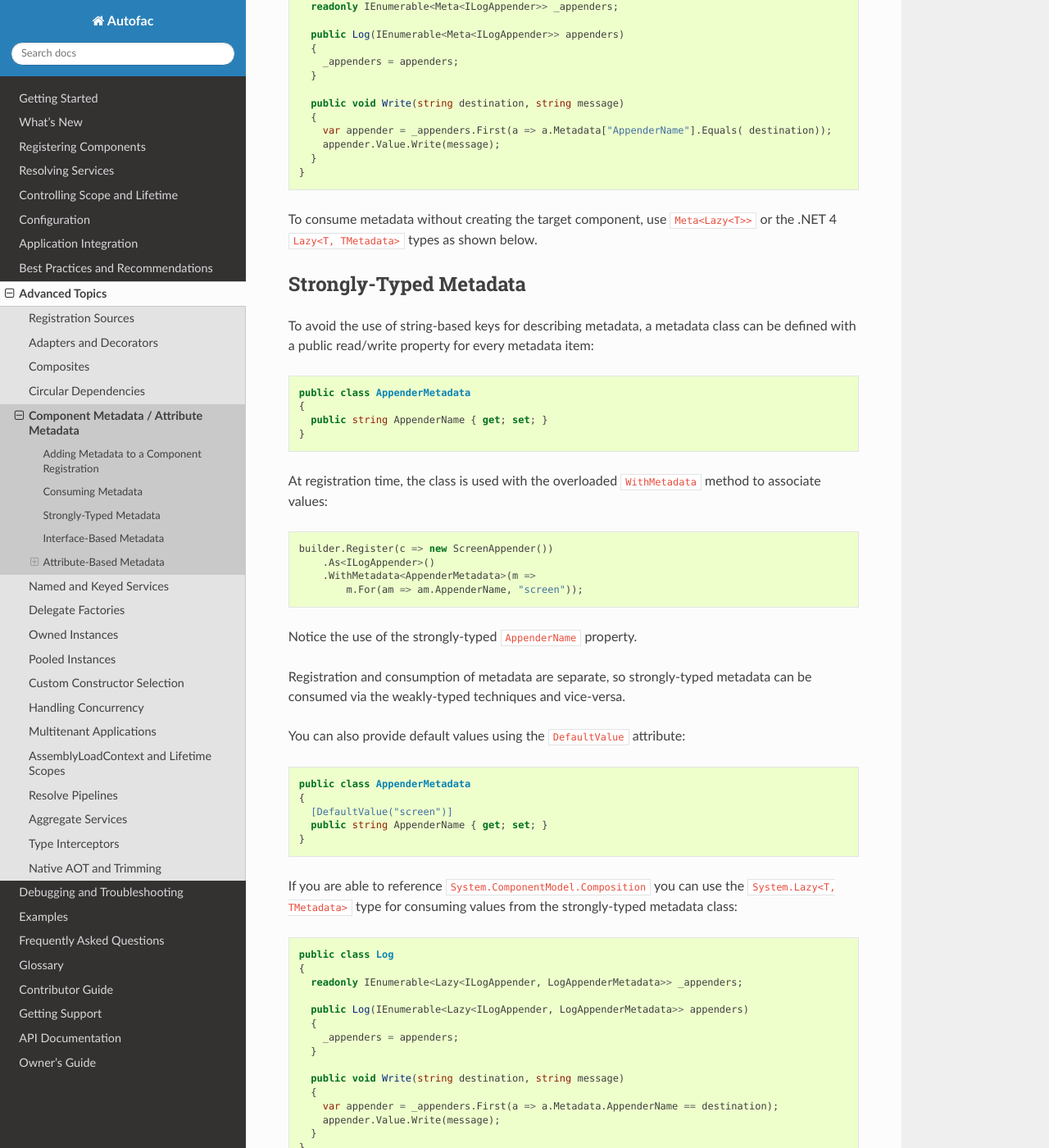
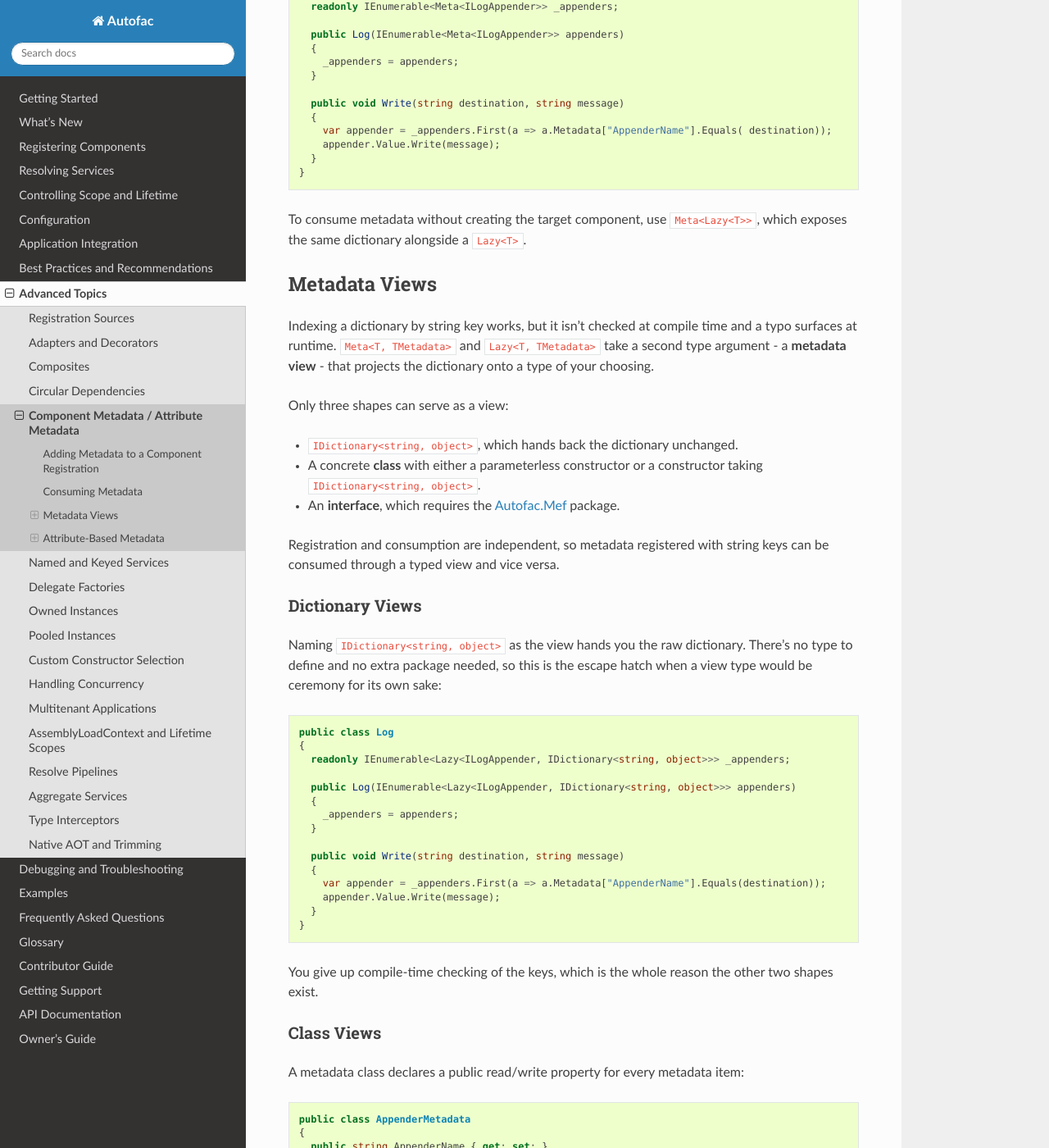
Before and after one commit to autofac/Documentation, a Sphinx documentation site: the page built from docs/advanced/metadata.rst, in a window 1280 px wide and 1400 px high, scrolled down 1145 px. Shown: the whole window at 82% size. Built offline with Sphinx 7.4.7 and the Read the Docs theme 3.1.0, drawn with Linux system fonts in a browser that asks for light colours; some of the changed text lies outside the part shown.

Commit message:
Restructure metadata views and fix references to a removed API
Fixes #144.

The page documented class metadata, interface metadata, dictionary
constructors and DefaultValue in separate places without ever saying which
mechanism handles which, so assembling the rule was left to the reader - the
complaint in the issue.

Consuming Metadata now covers just the untyped path, Meta<T> and its
dictionary, because that is a different mechanism: Meta<T> goes through
MetaRegistrationSource and exposes IDictionary<string, object?> directly,
with no view provider involved. A metadata view is specifically the TMetadata
argument of Meta<T, TMetadata> and Lazy<T, TMetadata>, both of which route
through MetadataViewProvider.

A Metadata Views section lists the three shapes that can serve as a view and
then gives each its own subsection with registration and consumption together,
absorbing the old Strongly-Typed Metadata and Interface-Based Metadata
sections rather than restating them. Dictionary views had no example at all
before. Class views now say that every property needs a value or a
DefaultValue, and that a dictionary constructor wins over a parameterless one.
Interface views lead with the fact that core Autofac does not handle them.

When a View Can't Be Used quotes both failure messages verbatim so a search
lands here, and explains the trap: the view-implementation error names the view
type, but the usual cause is a missing RegisterMetadataRegistrationSources()
call, and a class without a suitable constructor produces the identical
message - which is why adding a parameterless constructor can look like it
fixed an interface-shaped problem.

This drops the strongly-typed-metadata and interface-based-metadata anchors.
Nothing in the workspace or anywhere in the autofac org links to either.

Separately, faq/select-by-context.rst told people to register components
WithAttributeFilter(), removed in Autofac.Extras.AttributeMetadata 7.0.0, so
that sample no longer compiles. It and two code comments in metadata.rst now
use WithAttributeFiltering(). One sentence also listed WithAttributeFiltering
as a constructor attribute; that is MetadataFilterAttribute.

Adds WithAttributedMetadata() on individual registrations, new in 7.0.0, and
drops the ".NET 4" qualifier from Lazy<T, TMetadata>. Also renames the stray
LogAppenderMetadata in the Lazy consumption example to AppenderMetadata, the
class the surrounding text actually defines.

```diff
--- a/docs/advanced/metadata.rst
+++ b/docs/advanced/metadata.rst
@@ -62,12 +62,50 @@ Other components can consume metadata using the ``Meta<T>`` type.
       }
     }
 
-To consume metadata without creating the target component, use ``Meta<Lazy<T>>`` or the .NET 4 ``Lazy<T, TMetadata>`` types as shown below.
+To consume metadata without creating the target component, use ``Meta<Lazy<T>>``, which exposes the same dictionary alongside a ``Lazy<T>``.
 
-Strongly-Typed Metadata
-=======================
+Metadata Views
+==============
 
-To avoid the use of string-based keys for describing metadata, a metadata class can be defined with a public read/write property for every metadata item:
+Indexing a dictionary by string key works, but it isn't checked at compile time and a typo surfaces at runtime. ``Meta<T, TMetadata>`` and ``Lazy<T, TMetadata>`` take a second type argument - a **metadata view** - that projects the dictionary onto a type of your choosing.
+
+Only three shapes can serve as a view:
+
+- ``IDictionary<string, object>``, which hands back the dictionary unchanged.
+- A concrete **class** with either a parameterless constructor or a constructor taking ``IDictionary<string, object>``.
+- An **interface**, which requires the :doc:`Autofac.Mef <../integration/mef>` package.
+
+Registration and consumption are independent, so metadata registered with string keys can be consumed through a typed view and vice versa.
+
+Dictionary Views
+----------------
+
+Naming ``IDictionary<string, object>`` as the view hands you the raw dictionary. There's no type to define and no extra package needed, so this is the escape hatch when a view type would be ceremony for its own sake:
+
+.. sourcecode:: csharp
+
+    public class Log
+    {
+      readonly IEnumerable<Lazy<ILogAppender, IDictionary<string, object>>> _appenders;
+
+      public Log(IEnumerable<Lazy<ILogAppender, IDictionary<string, object>>> appenders)
+      {
+        _appenders = appenders;
+      }
+
+      public void Write(string destination, string message)
+      {
+        var appender = _appenders.First(a => a.Metadata["AppenderName"].Equals(destination));
+        appender.Value.Write(message);
+      }
+    }
+
+You give up compile-time checking of the keys, which is the whole reason the other two shapes exist.
+
+Class Views
+-----------
+
+A metadata class declares a public read/write property for every metadata item:
 
 .. sourcecode:: csharp
 
@@ -76,7 +114,7 @@ To avoid the use of string-based keys for describing metadata, a metadata class
       public string AppenderName { get; set; }
     }
 
-At registration time, the class is used with the overloaded ``WithMetadata`` method to associate values:
+At registration time, the class is used with the overloaded ``WithMetadata`` method to associate values. Notice the strongly-typed ``AppenderName`` property:
 
 .. sourcecode:: csharp
 
@@ -85,29 +123,15 @@ At registration time, the class is used with the overloaded ``WithMetadata`` met
         .WithMetadata<AppenderMetadata>(m =>
             m.For(am => am.AppenderName, "screen"));
 
-Notice the use of the strongly-typed ``AppenderName`` property.
-
-Registration and consumption of metadata are separate, so strongly-typed metadata can be consumed via the weakly-typed techniques and vice-versa.
-
-You can also provide default values using the ``DefaultValue`` attribute:
-
-.. sourcecode:: csharp
-
-    public class AppenderMetadata
-    {
-      [DefaultValue("screen")]
-      public string AppenderName { get; set; }
-    }
-
-If you are able to reference ``System.ComponentModel.Composition`` you can use the ``System.Lazy<T, TMetadata>`` type for consuming values from the strongly-typed metadata class:
+Consume it by naming the class as the view:
 
 .. sourcecode:: csharp
 
     public class Log
     {
-      readonly IEnumerable<Lazy<ILogAppender, LogAppenderMetadata>> _appenders;
+      readonly IEnumerable<Lazy<ILogAppender, AppenderMetadata>> _appenders;
 
-      public Log(IEnumerable<Lazy<ILogAppender, LogAppenderMetadata>> appenders)
+      public Log(IEnumerable<Lazy<ILogAppender, AppenderMetadata>> appenders)
       {
         _appenders = appenders;
       }
@@ -119,7 +143,17 @@ If you are able to reference ``System.ComponentModel.Composition`` you can use t
       }
     }
 
-Another neat trick is the ability to pass the metadata dictionary into the constructor of your metadata class:
+Autofac fills the properties by matching each metadata key to a property name, so **every property needs a value**. Supply a fallback with the ``DefaultValue`` attribute for any that might be absent:
+
+.. sourcecode:: csharp
+
+    public class AppenderMetadata
+    {
+      [DefaultValue("screen")]
+      public string AppenderName { get; set; }
+    }
+
+Alternatively, give the class a constructor taking the metadata dictionary and do the mapping yourself. Autofac prefers this constructor over a parameterless one when both are present, and it does no property population at all in that case:
 
 .. sourcecode:: csharp
 
@@ -133,12 +167,10 @@ Another neat trick is the ability to pass the metadata dictionary into the const
       public string AppenderName { get; set; }
     }
 
-Interface-Based Metadata
-========================
+Interface Views
+---------------
 
-If you have access to ``System.ComponentModel.Composition`` and include a reference to the :doc:`Autofac.Mef <../integration/mef>` package you can use an interface for your metadata instead of a class.
-
-The interface should be defined with a readable property for every metadata item:
+An interface view is the least ceremony to declare - readable properties only, no setters and no constructor:
 
 .. sourcecode:: csharp
 
@@ -147,13 +179,13 @@ The interface should be defined with a readable property for every metadata item
       string AppenderName { get; }
     }
 
-You must also call the ``RegisterMetadataRegistrationSources`` method on the ``ContainerBuilder`` before registering the metadata against the interface type.
+**Interfaces are not handled by core Autofac.** They come from the MEF metadata registration sources, so you need a reference to the :doc:`Autofac.Mef <../integration/mef>` package and a call to ``RegisterMetadataRegistrationSources()`` before registering metadata against the interface:
 
 .. sourcecode:: csharp
 
     builder.RegisterMetadataRegistrationSources();
 
-At registration time, the interface is used with the overloaded ``WithMetadata`` method to associate values:
+At registration time the interface is used with the same overloaded ``WithMetadata`` method:
 
 .. sourcecode:: csharp
 
@@ -162,7 +194,26 @@ At registration time, the interface is used with the overloaded ``WithMetadata``
         .WithMetadata<IAppenderMetadata>(m =>
             m.For(am => am.AppenderName, "screen"));
 
-Resolving the value can be done in the same manner as for class based metadata.
+Consumption is identical to a class view - name the interface as the second type argument.
+
+When a View Can't Be Used
+-------------------------
+
+If the view type is none of the three supported shapes, resolution fails with::
+
+    The type 'IAppenderMetadata' cannot be used as a metadata view.
+    A metadata view must be a concrete class with a parameterless or
+    dictionary constructor.
+
+**That message names the view type, but the usual cause is a missing** ``RegisterMetadataRegistrationSources()`` **call.** An interface view without the MEF sources falls through to the core provider, which only accepts classes, so it reports your interface as the problem.
+
+A class with neither a parameterless nor a dictionary constructor produces the identical message - which is why adding a parameterless constructor can look like it fixed an interface-shaped problem when it hasn't.
+
+The other failure comes from a class view missing a value::
+
+    Export metadata for 'AppenderName' is missing and no default value was supplied.
+
+That means a property had no matching metadata key and no ``DefaultValue`` attribute to fall back on.
 
 Attribute-Based Metadata
 ========================
@@ -316,13 +367,28 @@ The metadata attributes you create aren't just used by default. In order to tell
     // ...
     var container = builder.Build();
 
-If you're using metadata filters (``KeyFilterAttribute`` or ``WithAttributeFiltering`` in your constructors), you need to register those components using the ``WithAttributeFiltering`` extension. Note that if you're *only* using filters but not attributed metadata, you don't actually need the ``AttributedMetadataModule``. Metadata filters stand on their own.
+If you're using metadata filters (``KeyFilterAttribute`` or ``MetadataFilterAttribute`` in your constructors), you need to register those components using the ``WithAttributeFiltering`` extension. Note that if you're *only* using filters but not attributed metadata, you don't actually need the ``AttributedMetadataModule``. Metadata filters stand on their own.
 
 .. sourcecode:: csharp
 
     var builder = new ContainerBuilder();
 
-    // Specify WithAttributeFilter for the consumer
+    // Specify WithAttributeFiltering for the consumer
     builder.RegisterType<ArtDisplay>().As<IDisplay>().WithAttributeFiltering();
     // ...
     var container = builder.Build();
+
+Opting In Per Registration
+--------------------------
+
+``AttributedMetadataModule`` reads metadata attributes for everything in the container. If you'd rather opt in one registration at a time, ``WithAttributedMetadata()`` does the same job for a single reflection-based registration - so ``RegisterType`` and ``RegisterAssemblyTypes`` opt in the same way:
+
+.. sourcecode:: csharp
+
+    builder.RegisterType<CenturyArtwork>().As<IArtwork>().WithAttributedMetadata();
+
+    builder.RegisterAssemblyTypes(typeof(CenturyArtwork).Assembly)
+           .As<IArtwork>()
+           .WithAttributedMetadata();
+
+This works on reflection-based registrations, where the implementation type is known when the registration is made. Delegate registrations don't expose one, so those still need the module. Mixing the two is safe - the module doesn't overwrite metadata keys that are already present, so metadata is applied once either way.
--- a/docs/faq/select-by-context.rst
+++ b/docs/faq/select-by-context.rst
@@ -453,7 +453,7 @@ For your consuming components, you can also use attributed metadata if you don't
       public CustomerNotifier([WithMetadata("SendAllowed", "notification")] ISender notificationStrategy) { ... }
     }
 
-If your consuming components use the attribute, you need to register them ``WithAttributeFilter``:
+If your consuming components use the attribute, you need to register them ``WithAttributeFiltering``:
 
 .. sourcecode:: csharp
 
@@ -461,8 +461,8 @@ If your consuming components use the attribute, you need to register them ``With
     {
       protected override void Load(ContainerBuilder builder)
       {
-        builder.RegisterType<ShippingProcessor>().WithAttributeFilter();
-        builder.RegisterType<CustomerNotifier>().WithAttributeFilter();
+        builder.RegisterType<ShippingProcessor>().WithAttributeFiltering();
+        builder.RegisterType<CustomerNotifier>().WithAttributeFiltering();
       }
     }
 
```
Also changed, not shown: other parts of docs/advanced/metadata.rst (+1 -1 lines).
